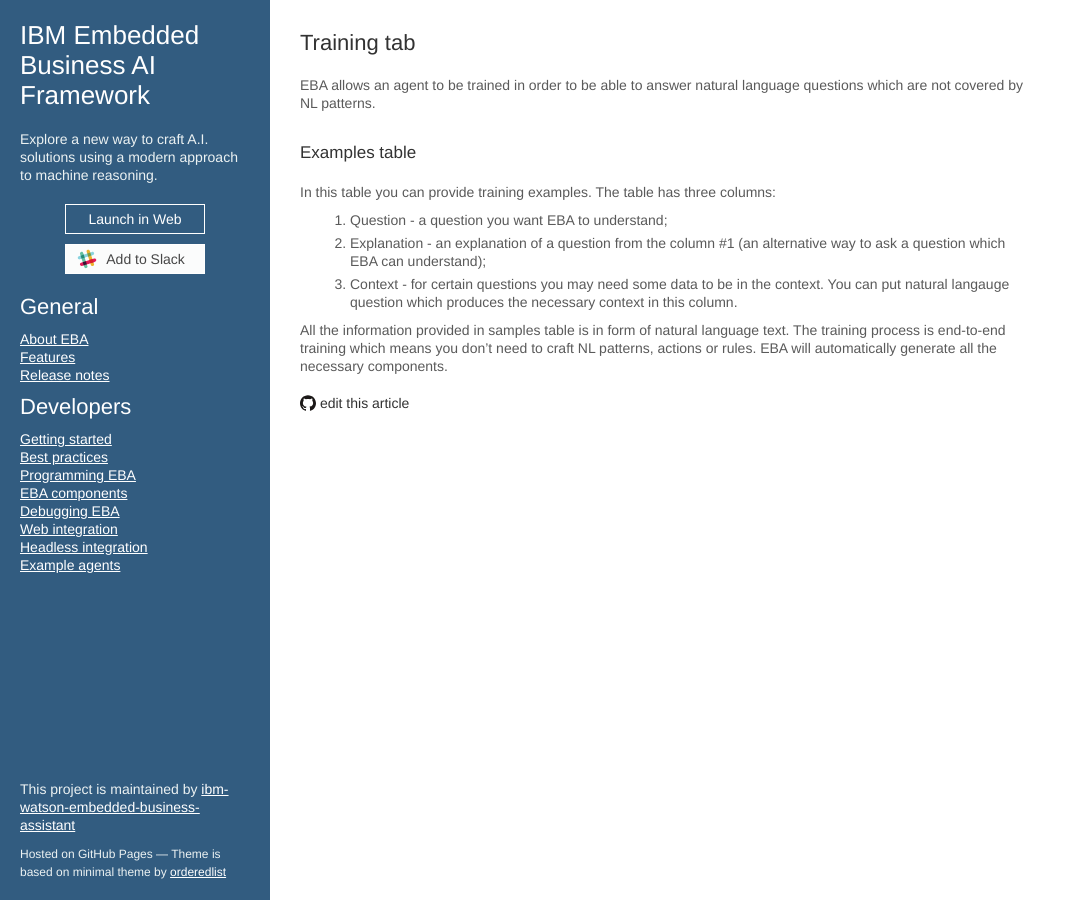
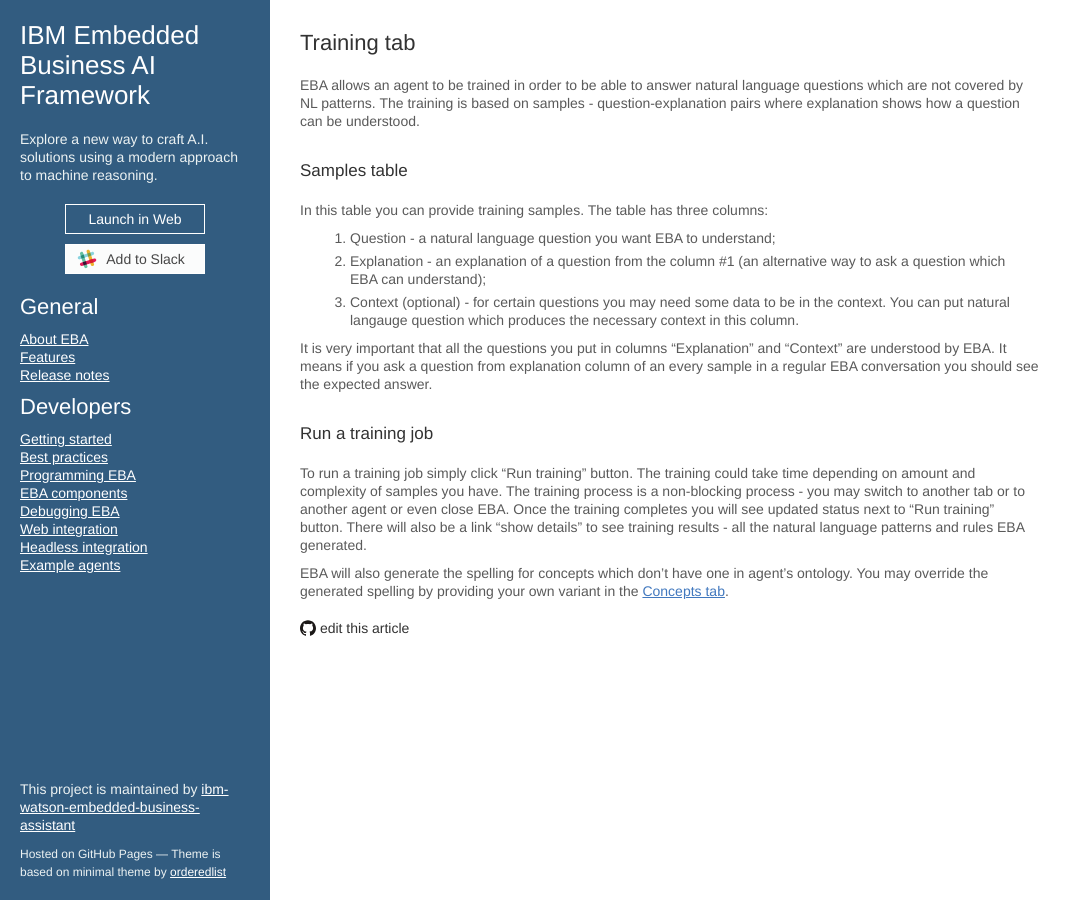
Before and after one commit to ibm-watson-embedded-business-assistant/eba-example-agents, a Jekyll site: the page built from docs/lab/Training.md, in a window 1280 px wide. Shown: the whole page, without its empty margins (0-1081 px from the left). Built offline with Jekyll 4.4.1, drawn with Linux system fonts in a browser that asks for light colours; our own code applies the rules of GitHub Pages for plain Markdown files.

Commit message:
Update Training.md

```diff
--- a/docs/lab/Training.md
+++ b/docs/lab/Training.md
@@ -1,13 +1,19 @@
 ## Training tab
 
-EBA allows an agent to be trained in order to be able to answer natural language questions which are not covered by NL patterns.
+EBA allows an agent to be trained in order to be able to answer natural language questions which are not covered by NL patterns. The training is based on samples - question-explanation pairs where explanation shows how a question can be understood.
 
-### Examples table
+### Samples table
 
-In this table you can provide training examples. The table has three columns:
+In this table you can provide training samples. The table has three columns:
 
-1. Question - a question you want EBA to understand;
+1. Question - a natural language question you want EBA to understand;
 2. Explanation - an explanation of a question from the column #1 (an alternative way to ask a question which EBA can understand);
-3. Context - for certain questions you may need some data to be in the context. You can put natural langauge question which produces the necessary context in this column.
+3. Context (optional) - for certain questions you may need some data to be in the context. You can put natural langauge question which produces the necessary context in this column.
 
-All the information provided in samples table is in form of natural language text. The training process is end-to-end training which means you don't need to craft NL patterns, actions or rules. EBA will automatically generate all the necessary components.
+It is very important that all the questions you put in columns "Explanation" and "Context" are understood by EBA. It means if you ask a question from explanation column of an every sample in a regular EBA conversation you should see the expected answer.
+
+### Run a training job
+
+To run a training job simply click "Run training" button. The training could take time depending on amount and complexity of samples you have. The training process is a non-blocking process - you may switch to another tab or to another agent or even close EBA. Once the training completes you will see updated status next to "Run training" button. There will also be a link "show details" to see training results - all the natural language patterns and rules EBA generated.
+
+EBA will also generate the spelling for concepts which don't have one in agent's ontology. You may override the generated spelling by providing your own variant in the [Concepts tab](Concepts.md).
```
